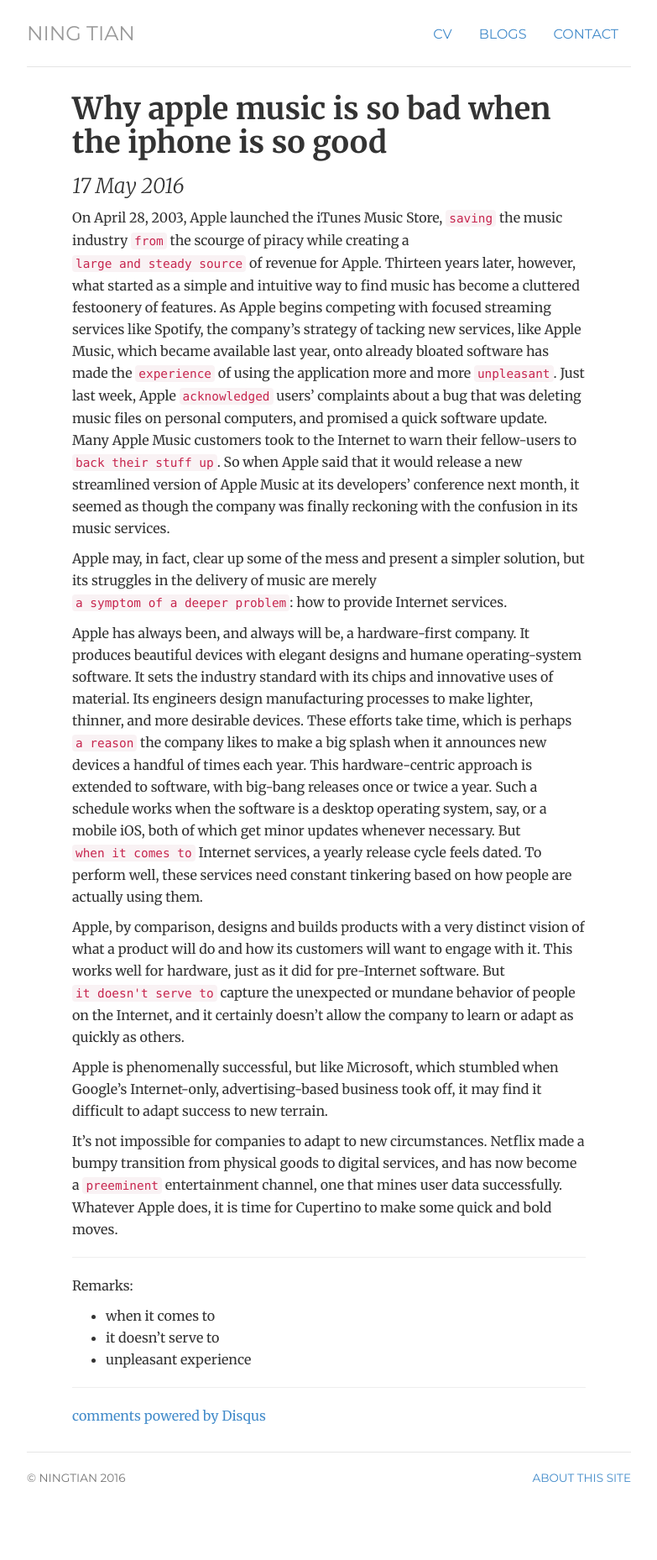
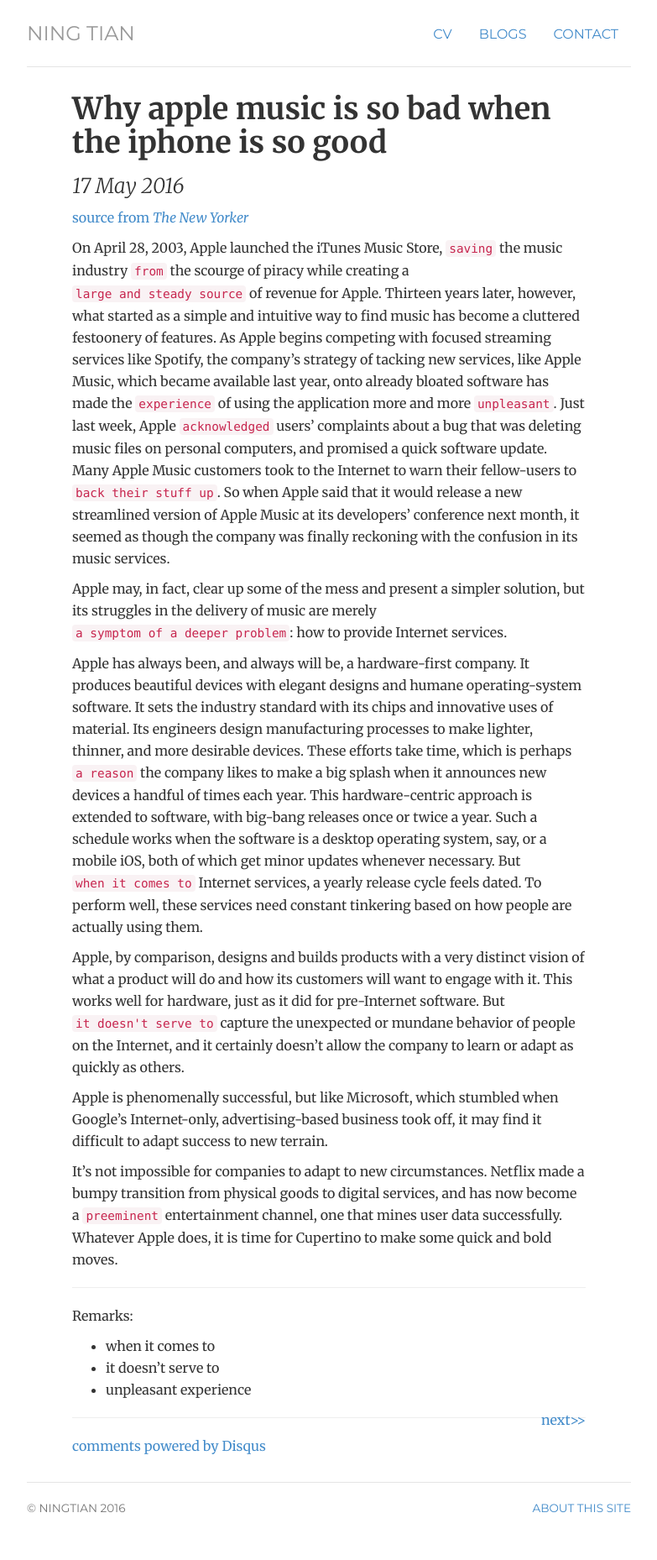
Before and after one commit to ningtian/ningtian.github.io, a Jekyll site: the page built from _posts/2016-05-17-ning-tian-site-launched.md, in a window 1280 px wide. Shown: the whole page at 84% size, without its empty margins (248-1031 px from the left). Built offline with Jekyll 4.4.1, drawn with Linux system fonts in a browser that asks for light colours; comment, search, counter and statistics services are not loaded; before the commit the page ends 1822 px from its top, so only the background shows below that.

Commit message:
Update 2016-05-17-ning-tian-site-launched.md

```diff
--- a/_posts/2016-05-17-ning-tian-site-launched.md
+++ b/_posts/2016-05-17-ning-tian-site-launched.md
@@ -2,6 +2,8 @@
 layout: post
 title: "Why apple music is so bad when the iphone is so good"
 ---
+
+[source from <em>The New Yorker</em>][link]
 
 On April 28, 2003, Apple launched the iTunes Music Store, `saving` the music industry `from` the scourge of piracy while creating a `large and steady source` of revenue for Apple. Thirteen years later,  however, what started as a simple and intuitive way to find music has become a cluttered festoonery of features. As Apple begins competing with focused streaming services like Spotify, the company's strategy of tacking new services, like Apple Music, which became available last year, onto already bloated software has made the `experience` of using the application more and more `unpleasant`. Just last week, Apple `acknowledged` users' complaints about a bug that was deleting music files on personal computers, and promised a quick software update. Many Apple Music customers took to the Internet to warn their fellow-users to `back their stuff up`. So when Apple said that it would release a new streamlined version of Apple Music at its developers' conference next month, it seemed as though the company was finally reckoning with the confusion in its music services.
 
@@ -22,3 +24,10 @@
 * when it comes to
 * it doesn't serve to
 * unpleasant experience
+
+
+<div style="position: relative;"><div></div><div style="position: absolute; right: 0px; top: 0px;"><a href="http://jayhawk.ningtian.info/blogs/2016/05/23/greece-was-supposed-to-return-migrants-to-turkey">next>></a></div></div>
+
+
+
+[link]:http://www.newyorker.com/business/currency/why-apple-music-is-so-bad-when-the-iphone-is-so-good
```
